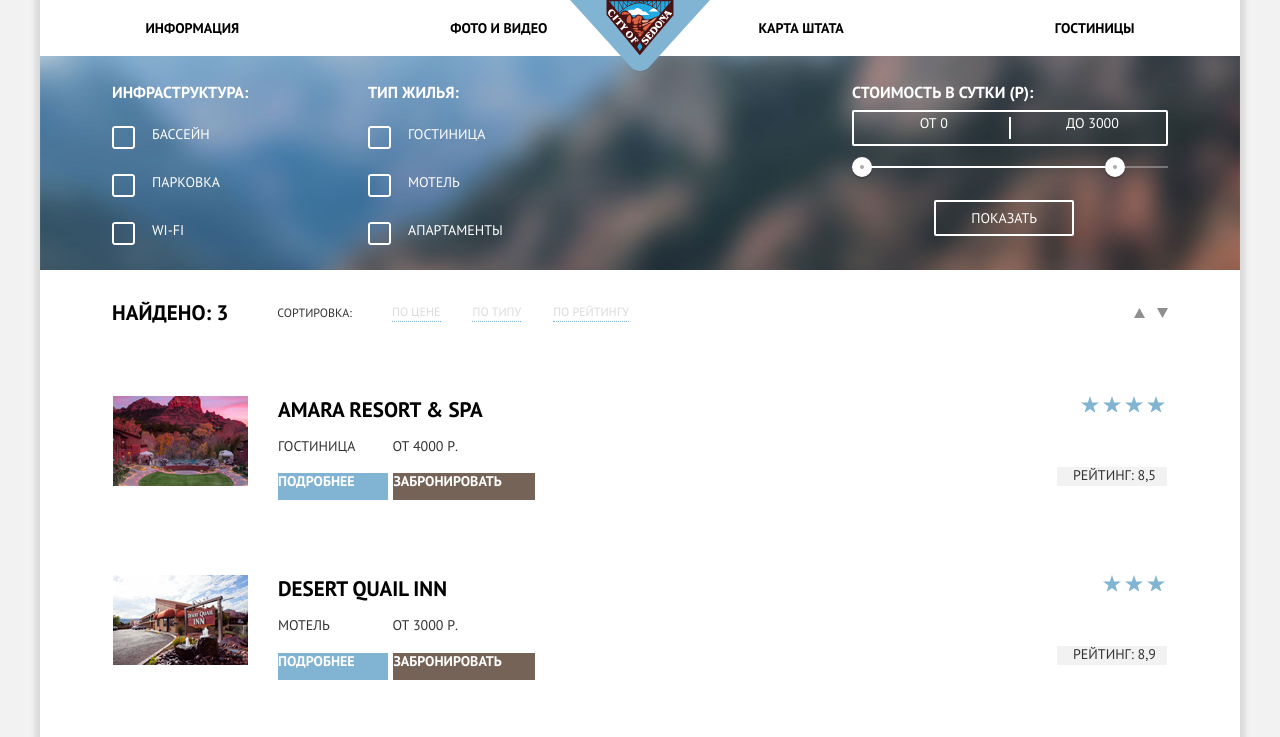
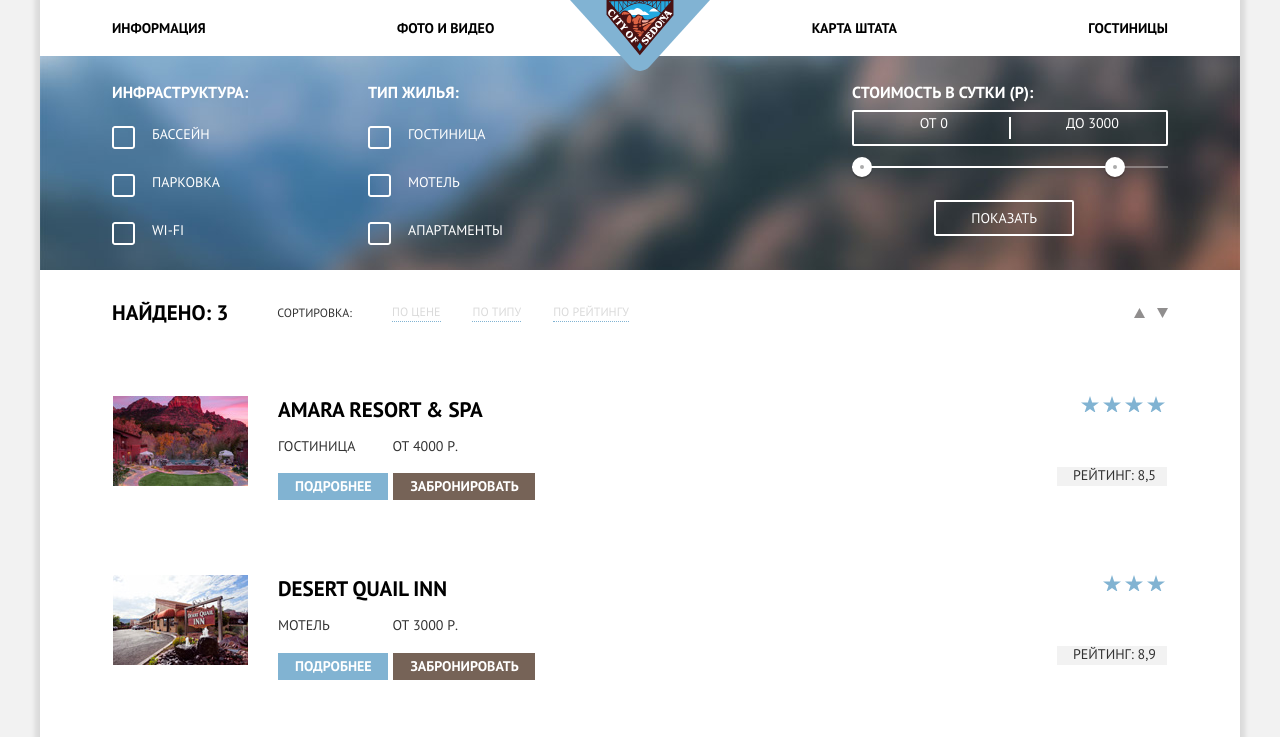
Before and after one commit to Julik92/528729-sedona-27, a plain HTML site: page catalog.html in a window 1280 px wide. Shown: the top 737 px of the page. Drawn offline with Linux system fonts and the light colour scheme.

Commit message:
исрпавил замечания

```diff
--- a/css/style.css
+++ b/css/style.css
@@ -64,6 +64,9 @@ img {
   background-color: white;
 }
 
+
+/* может заменю на блок site-navigation
+
 .site-navigation {
   list-style: none;
   flex-wrap: wrap;
@@ -75,6 +78,53 @@ img {
   padding: 0;
   margin: auto;
 }
+
+*/
+
+/* .site-navigation */
+
+.site-navigation {
+  display: flex;
+  justify-content: space-between;
+
+  padding: 0;
+  margin: 0;
+  padding: 15px 72px;
+
+  list-style-type: none;
+}
+
+.site-navigation a,
+.site-navigation a:visited {
+  color: #000000;
+}
+
+.site-navigation a:hover,
+.site-navigation a:focus {
+  color: #81b3d2;
+}
+
+.site-navigation a:active {
+  color: rgba(0, 0, 0, 0.3);
+}
+
+.site-navigation a.current-page {
+  color: #766357;
+}
+
+/* .site-navigation */
+
+
+
+.site-navigation li:nth-child(3),
+.site-navigation li:last-child {
+  text-align: right;
+}
+
+.site-navigation li:nth-child(3) {
+  padding-left: 126px;
+}
+
 
 .site-navigation a {
   color: #000000;
@@ -89,6 +139,8 @@ img {
   color: #000000;
   opacity: 0.3;
 }
+
+
 
 .welcome {
   background-color: rgb(219, 219, 236);
@@ -111,6 +163,10 @@ img {
   height: 57px;
   background-repeat: no-repeat;
 }
+
+
+
+
 
 
 /* main */
@@ -764,6 +820,7 @@ fieldset, ul{
   color: white;
   text-transform: uppercase;
   font-weight: bold;
+  padding: 5px 17px;
 }
 .detailed:hover{
   border: none;
@@ -783,6 +840,7 @@ fieldset, ul{
   color: white;
   text-transform: uppercase;
   font-weight: bold;
+  padding: 5px 17px;
 }
 .book:hover{
   border: none;
```
Also changed, not shown: js/popup.js (line endings or trailing spaces).
